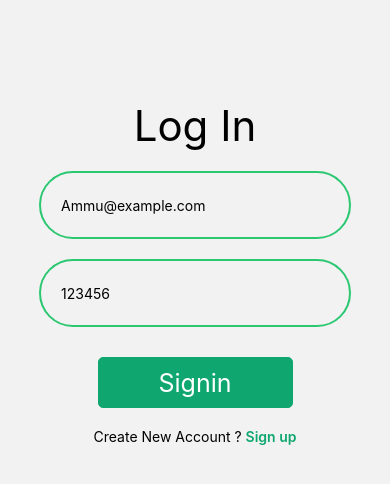
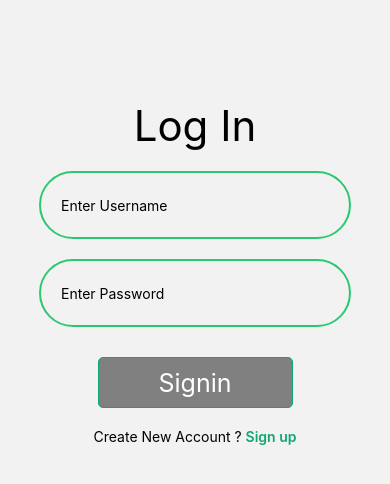
Before and after one commit to mosalman97/step_app, a React Native app: screen /Home in a window 390 px wide. Shown: the top 484 px of the page. Built offline with nearby package versions, Linux system fonts and the light colour scheme.

Commit message:
placholder issue fixed

```diff
--- a/src/components/Navigation.js
+++ b/src/components/Navigation.js
@@ -34,11 +34,15 @@
   );
 };
 
+let userDataStored = null;
 const Navigation = () => {
+  const {state, dispatch} = useContext(Context);
+  // console.log(state.userData, '-=-=-=-=-');
   useEffect(() => {
     const fetchUserData = async () => {
-      let userDataStored = await AsyncStorage.getItem('userData');
+      userDataStored = await AsyncStorage.getItem('userData');
       userDataStored = JSON.parse(userDataStored);
+      console.log(userDataStored, '==========');
       dispatch({
         type: 'UPDATE_USER_DATA',
         userData: userDataStored,
@@ -46,7 +50,8 @@
     };
     fetchUserData();
   }, []);
-  const {state, dispatch} = useContext(Context);
+
+
   return (
     <NavigationContainer>
       {state.userData.islogged ? <Profile /> : <Auth />}
--- a/src/components/screens/Home.js
+++ b/src/components/screens/Home.js
@@ -98,6 +98,7 @@
     fontWeight: 'bold',
     marginTop: 4,
     marginBottom: 4,
+    color:"black"
   },
   location: {
     flexDirection: 'row',
--- a/src/components/screens/Signin.js
+++ b/src/components/screens/Signin.js
@@ -15,8 +15,8 @@
 import axios from 'axios';
 
 const Signin = ({navigation}) => {
-  const [username, setUsername] = useState('Ammu@example.com');
-  const [password, setPassword] = useState('123456');
+  const [username, setUsername] = useState('');
+  const [password, setPassword] = useState('');
   const [isLoading, setLoading] = useState(false);
   const {state, dispatch} = useContext(Context);
 
@@ -59,12 +59,14 @@
               placeholder="Enter Username"
               onChangeText={username => setUsername(username)}
               value={username}
+              placeholderTextColor="black"
             />
             <TextInput
               style={styles.input}
               placeholder="Enter Password"
               onChangeText={password => setPassword(password)}
               value={password}
+              placeholderTextColor="black"
             />
           </View>
           <TouchableOpacity
@@ -82,7 +84,7 @@
           <TouchableOpacity
             style={styles.createaccount}
             onPress={() => navigation.navigate('Signin')}>
-            <Text>
+            <Text style={{color:"black"}}>
               Create New Account ? <Text style={styles.login}>Sign up</Text>
             </Text>
           </TouchableOpacity>
@@ -114,6 +116,7 @@
     borderWidth: 2,
     borderRadius: 50,
     paddingLeft: 20,
+    color:"black",
     alignSelf: 'center',
   },
   signin: {
--- a/src/components/screens/Signup.js
+++ b/src/components/screens/Signup.js
@@ -69,12 +69,14 @@
             placeholder="Enter Username"
             onChangeText={username => setUsername(username)}
             value={username}
+            placeholderTextColor="black"
           />
           <TextInput
             style={styles.input}
             placeholder="Enter Email"
             onChangeText={email => setEmail(email)}
             value={email}
+            placeholderTextColor="black"
           />
           <TextInput
             style={styles.input}
@@ -82,6 +84,7 @@
             secureTextEntry
             onChangeText={password => setPassword(password)}
             value={password}
+            placeholderTextColor="black"
           />
         </View>
         <TouchableOpacity
@@ -99,7 +102,7 @@
         <TouchableOpacity
           style={styles.createaccount}
           onPress={() => navigation.navigate('Login')}>
-          <Text>
+          <Text  style={{color:"black"}}>
             Have an account ? <Text style={styles.login}>Log in</Text>
           </Text>
         </TouchableOpacity>
@@ -132,6 +135,7 @@
     borderRadius: 50,
     paddingLeft: 20,
     alignSelf: 'center',
+    color:"black"
   },
   signin: {
     textTransform: 'capitalize',
```
